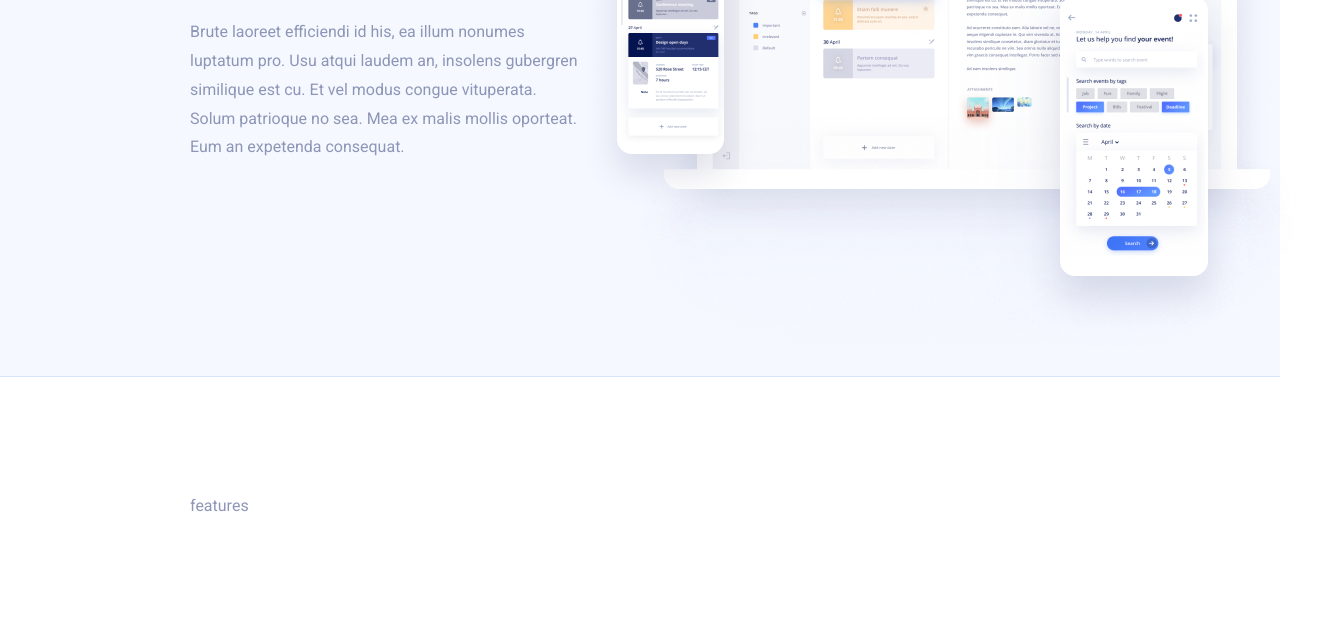
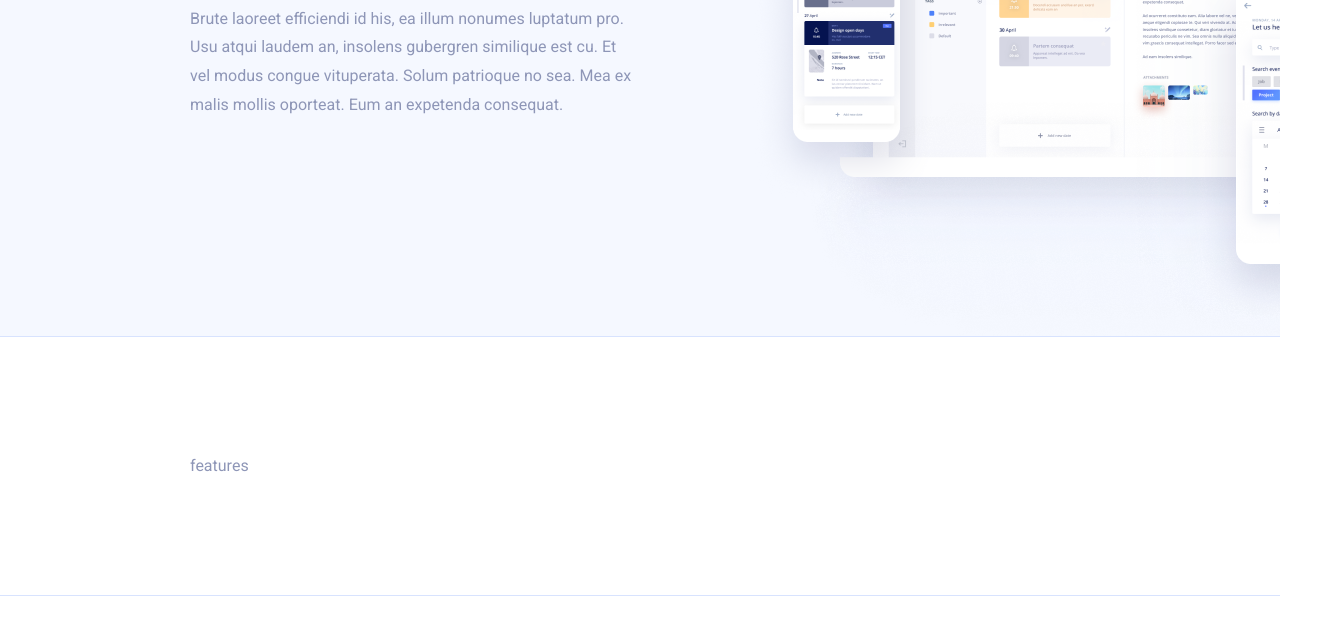
Before and after one commit to Dasha397/Plan, a website: page index.html in a window 1280 px wide. Shown: the part 1141-1768 px from the top of the page, 1318 px wide, since content can reach past the window. Drawn offline with Linux system fonts and the light colour scheme.

Commit message:
fix: change image position

```diff
--- a/css/styles.scss
+++ b/css/styles.scss
@@ -331,16 +331,31 @@ h5 {
 // PLAN
 .section-plan {
 	background-color: $color-light-gray;
-}
+	position: relative;
+	overflow: hidden;
 
-.plan {
-	display: flex;
-	justify-content: space-between;
-	align-items: center;
-	position: relative;
-	height: $base * 109;
+	.wrapper-inner {
+		padding-top: $base * 50;
+		padding-bottom: $base * 54;
+	}
 
-	&-description {
+	.plan-description {
+		width: 50%;
+
+		&__img {
+			position: absolute;
+			top: 17%;
+			right: 0;
+			z-index: 0;
+		}
+
+		@media screen and (max-width: 1500px) {
+			&__img {
+				left: 50%;
+			}
+		}
+
+
 		h3 {
 			font-weight: $fw-light;
 			margin-bottom: $base * 9;
@@ -351,14 +366,8 @@ h5 {
 		}
 
 		.text {
-			max-width: 44%;
+			// max-width: 44%;
 		}
-	}
-
-	&__img {
-		position: absolute;
-		top: 0;
-		right: -$base * 57;
 	}
 }
 
--- a/index.html
+++ b/index.html
@@ -178,8 +178,9 @@
 		<!-- plan and manage -->
 		<section class="wrapper-outer section-plan">
 			<div class="wrapper-inner">
-				<div class="plan">
 				<div class="plan-description">
+					<img src="./img/illustration.png" alt="phones" class="plan-description__img">
+
 					<h5>DESKTOP AND MOBILE APP</h5>
 					<h3><span>Plan</span> and <span>manage</span></h3>
 					<div class="text">
@@ -188,11 +189,6 @@
 						gubergren similique est cu. Et vel modus congue vituperata. Solum patrioque no sea. Mea ex
 						malis
 						mollis oporteat. Eum an expetenda consequat.
-						</div>
-					</div>
-
-					<div class="plan__img">
-						<img src="./img/illustration.png" alt="phones">
 					</div>
 				</div>
 			</div>
```
Also changed, not shown: css/styles.css, 1 other file. Lines whose indentation alone changed are shown as unchanged.
